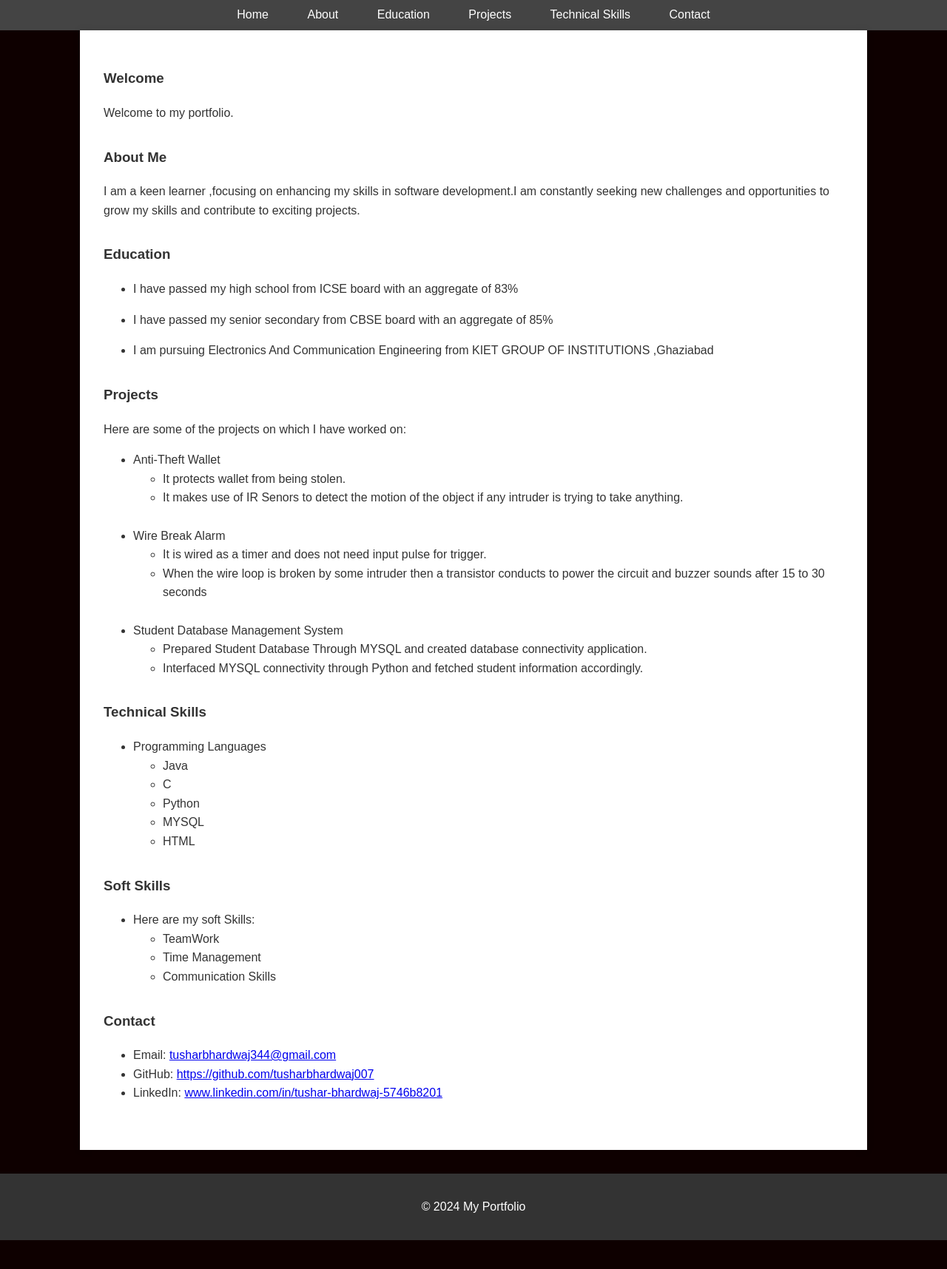
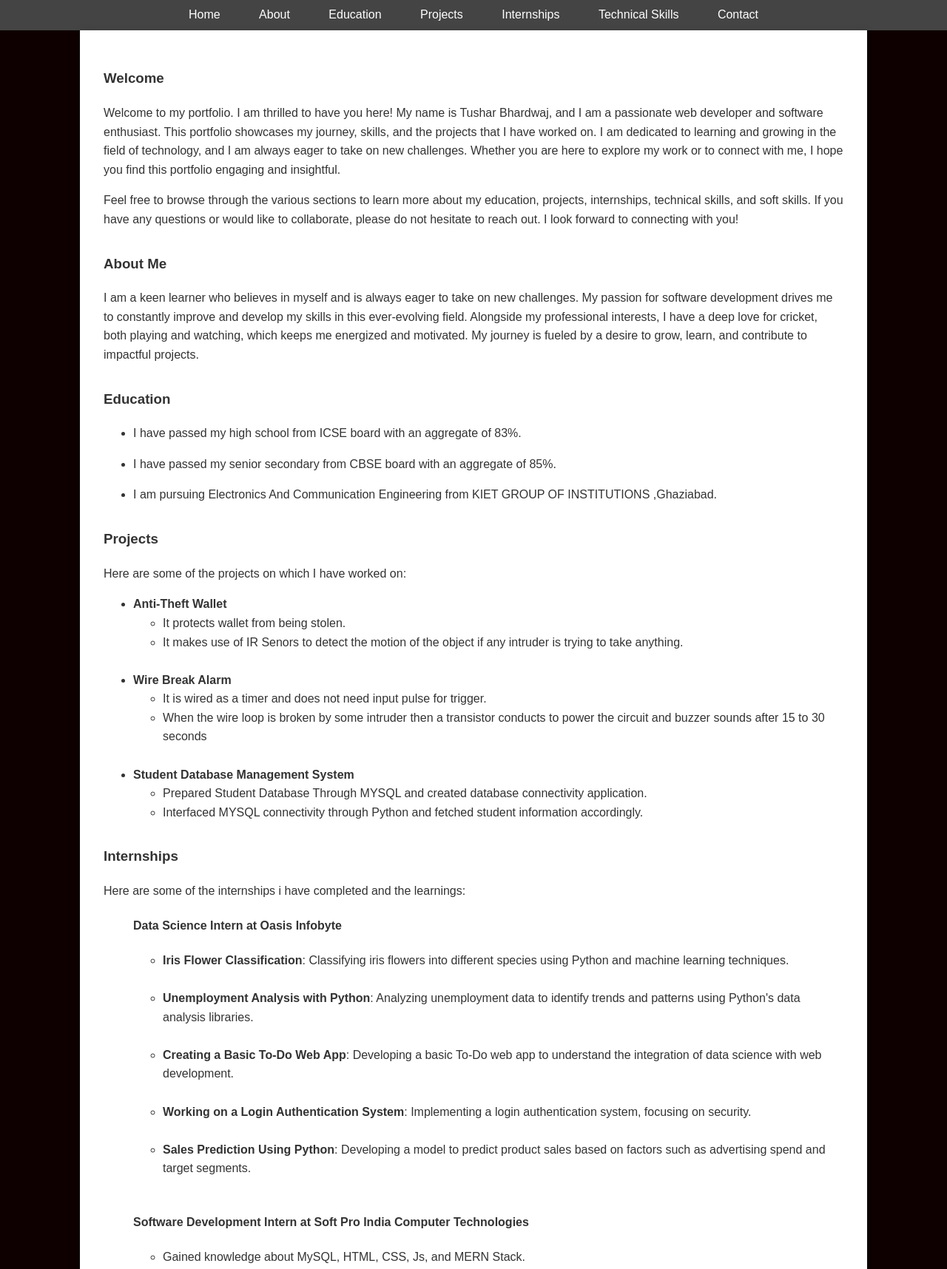
Before and after one commit to tusharbhardwaj007/My_Portfolio, a plain HTML site: page index.html in a window 1280 px wide. Shown: the part 127-1843 px from the top of the page at 74% size. Before the commit the page ends 1804 px from the top, so only its background shows below. Drawn offline with nearby package versions, Linux system fonts and the light colour scheme.

Commit message:
added index.html

```diff
--- a/index.html
+++ b/index.html
@@ -5,6 +5,7 @@
     <meta name="viewport" content="width=device-width, initial-scale=1.0">
     <title>My Portfolio</title>
     <link rel="stylesheet" type="text/css" href="style.css">
+    <script src="https://cdn.jsdelivr.net/npm/chart.js"></script>
 </head>
 <body>
     <header>
@@ -15,54 +16,80 @@
         <a href="#about">About</a>
         <a href="#education">Education</a>
         <a href="#projects">Projects</a>
+        <a href="#internships">Internships</a>
         <a href="#technical-skills">Technical Skills</a>
         <a href="#contact">Contact</a>
     </nav>
     <div class="container">
         <section id="home">
-            <h3>Welcome</h3>
-            <p>Welcome to my portfolio.</p>
+            <h3 id="home-heading">Welcome</h3>
+            <p>Welcome to my portfolio. I am thrilled to have you here! My name is Tushar Bhardwaj, and I am a passionate web developer and software enthusiast. This portfolio showcases my journey, skills, and the projects that I have worked on. I am dedicated to learning and growing in the field of technology, and I am always eager to take on new challenges. Whether you are here to explore my work or to connect with me, I hope you find this portfolio engaging and insightful.</p>
+            <p>Feel free to browse through the various sections to learn more about my education, projects, internships, technical skills, and soft skills. If you have any questions or would like to collaborate, please do not hesitate to reach out. I look forward to connecting with you!</p>
         </section>
         <section id="about">
-            <h3>About Me</h3>
-            <p>I am a keen learner ,focusing on enhancing my skills in software development.I am constantly seeking new challenges and opportunities to grow my skills and contribute to exciting projects.</p>
+            <h3 id="about-heading">About Me</h3>
+            <p>I am a keen learner who believes in myself and is always eager to take on new challenges. My passion for software development drives me to constantly improve and develop my skills in this ever-evolving field. Alongside my professional interests, I have a deep love for cricket, both playing and watching, which keeps me energized and motivated. My journey is fueled by a desire to grow, learn, and contribute to impactful projects.</p>
         </section>
         <section id="education">
-            <h3>Education</h3>
+            <h3 id="about-education">Education</h3>
             <ul>
-            <li>I have passed my high school from ICSE board with an aggregate of 83%</li>
+            <li>I have passed my high school from ICSE board with an aggregate of 83%.</li>
             </ul>
             <ul>
-            <li>I have passed my senior secondary from CBSE board with an aggregate of 85%</li>
+            <li>I have passed my senior secondary from CBSE board with an aggregate of 85%.</li>
             </ul>
             <ul>
-            <li>I am pursuing Electronics And Communication Engineering from KIET GROUP OF INSTITUTIONS ,Ghaziabad</li>
+            <li>I am pursuing Electronics And Communication Engineering from KIET GROUP OF INSTITUTIONS ,Ghaziabad.</li>
             </ul>
         </section>
         <section id="projects">
-            <h3>Projects</h3>
+            <h3 id="about-projects">Projects</h3>
             <p>Here are some of the projects on which I have worked on:</p>
             <ul>
-                <li>Anti-Theft Wallet</li>
+                <li><b>Anti-Theft Wallet</b></li>
             <ul>
                 <li>It protects wallet from being stolen.</li>
                 <li>It makes use of IR Senors to detect the motion of the object if any intruder is trying to take anything.</li>
             </ul>
         </br>
-                <li>Wire Break Alarm</li>
+                <li><b>Wire Break Alarm</b></li>
             <ul>
                 <li>It is wired as a timer and does not need input pulse for trigger.</li>
                 <li>When the wire loop is broken by some intruder then a transistor conducts to power the circuit and buzzer sounds after 15 to 30 seconds</li>
             </ul>
         </br>
-                <li>Student Database Management System</li>
+                <li><b>Student Database Management System</b></li>
             <ul>
                 <li>Prepared Student Database Through MYSQL and created database connectivity application.</li>
                 <li>Interfaced MYSQL connectivity through Python and fetched student information accordingly.</li>
             </ul>
         </section>
+
+        <section id="internships">
+            <h3 id="about-internships">Internships</h3>
+            <p>Here are some of the internships i have completed and the learnings:</p>
+            <ul>
+                <h4>Data Science Intern at Oasis Infobyte</h4>
+            <ul>
+                <li><b>Iris Flower Classification</b>: Classifying iris flowers into different species using Python and machine learning techniques.</li>
+            </br>
+                <li><b>Unemployment Analysis with Python</b>: Analyzing unemployment data to identify trends and patterns using Python's data analysis libraries.</li>
+            </br>
+                <li><b>Creating a Basic To-Do Web App</b>: Developing a basic To-Do web app to understand the integration of data science with web development.</li>
+            </br>
+                <li><b>Working on a Login Authentication System</b>: Implementing a login authentication system, focusing on security.</li>
+            </br>
+                <li><b>Sales Prediction Using Python</b>: Developing a model to predict product sales based on factors such as advertising spend and target segments.</li>
+            </ul>
+        </br>
+                <h4>Software Development Intern at Soft Pro India Computer Technologies</h4>
+            <ul>
+                <li>Gained knowledge about MySQL, HTML, CSS, Js, and MERN Stack.</li>
+            </ul>
+        </section>
+
         <section id="technical-skills">
-            <h3>Technical Skills</h3>
+            <h3 id="about-technical-skills">Technical Skills</h3>
             <ul>
                 <li>Programming Languages</li>
             <ul>
@@ -74,7 +101,7 @@
             </ul>
         </section>
         <section id="soft-skills">
-            <h3>Soft Skills</h3>
+            <h3 id="about-soft-skills">Soft Skills</h3>
             <ul>
                 <li>Here are my soft Skills:</li>
             <ul>
@@ -84,7 +111,7 @@
             </ul>
         </section>
         <section id="contact">
-            <h3>Contact</h3>
+            <h3 id="about-contact">Contact</h3>
             <ul>
                 <li>Email: <a href="mailto:tusharbhardwaj344@gmail.com">tusharbhardwaj344@gmail.com</a></li>
                 <li>GitHub: <a href="https://github.com/tusharbhardwaj007" target="_blank">https://github.com/tusharbhardwaj007</a></li>
```
